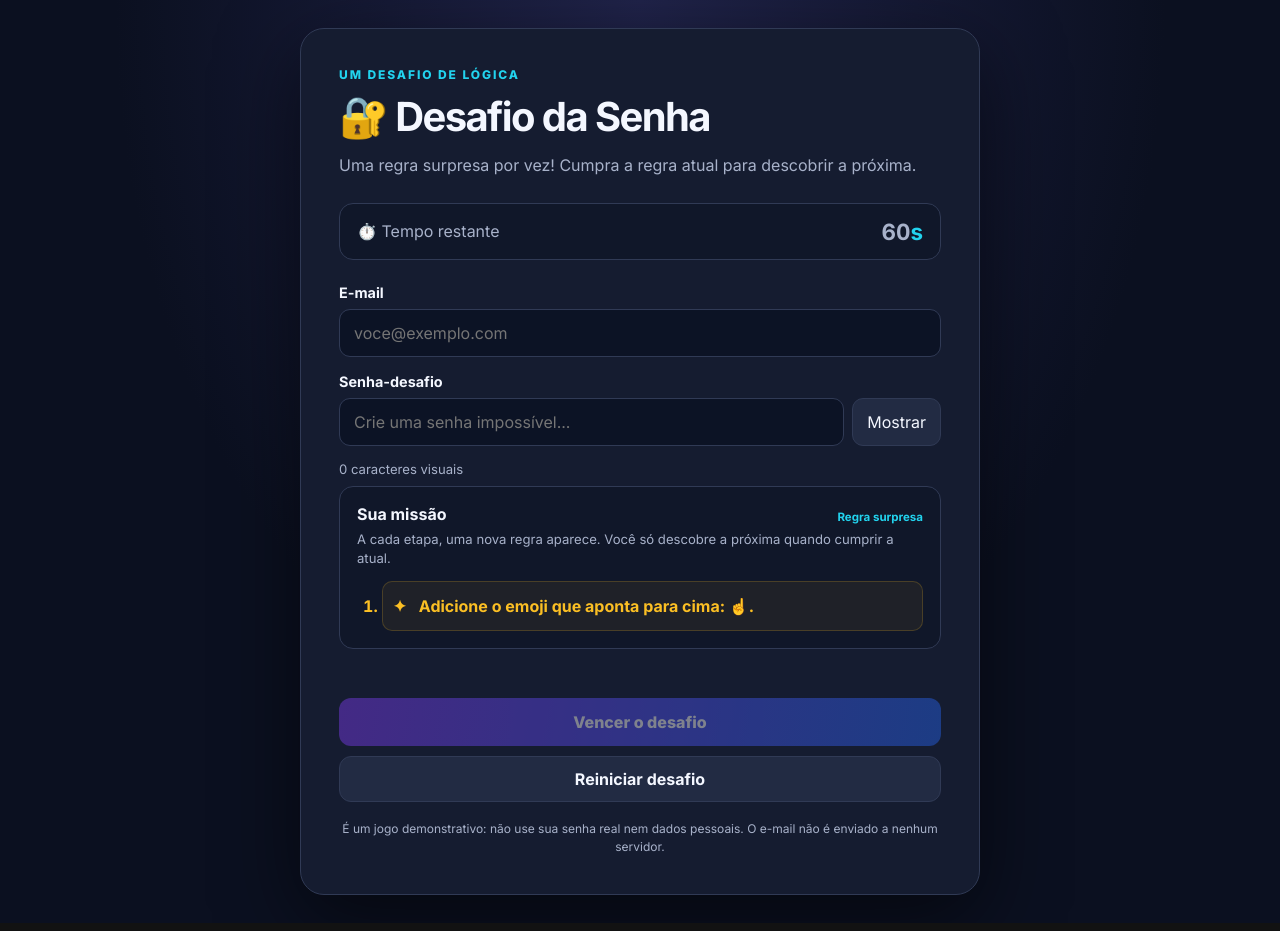
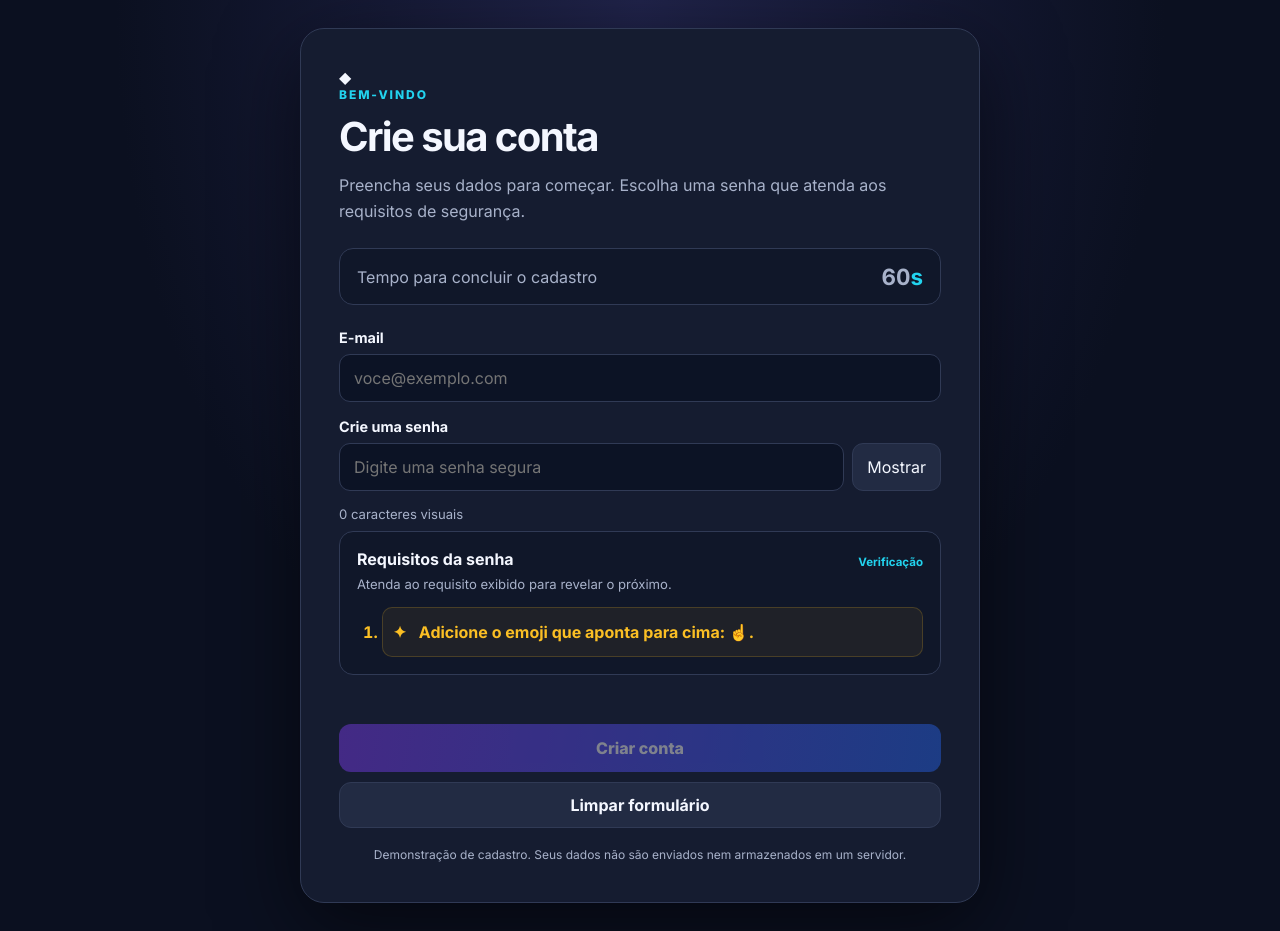
Before and after one commit to jphs682/desafio, a plain HTML site: page index.html in a window 1280 px wide. Drawn offline with Linux system fonts and the light colour scheme.

Commit message:
Transforma tela em formulário de criação de conta

```diff
--- a/index.html
+++ b/index.html
@@ -3,7 +3,7 @@
 <head>
   <meta charset="utf-8">
   <meta name="viewport" content="width=device-width, initial-scale=1">
-  <meta name="description" content="Cumpra as 16 regras antes que o tempo acabe.">
+  <meta name="description" content="Crie sua conta e escolha uma senha segura.">
   <meta name="theme-color" content="#0b1020">
   <title>Desafio da Senha 🔐</title>
   <link rel="stylesheet" href="style.css">
@@ -12,12 +12,13 @@
 <body>
   <main class="page">
     <section class="card" id="cartao" aria-labelledby="titulo">
-      <p class="eyebrow">UM DESAFIO DE LÓGICA</p>
-      <h1 id="titulo">🔐 Desafio da Senha</h1>
-      <p class="intro">Uma regra surpresa por vez! Cumpra a regra atual para descobrir a próxima.</p>
+      <div class="brand-mark" aria-hidden="true">◆</div>
+      <p class="eyebrow">BEM-VINDO</p>
+      <h1 id="titulo">Crie sua conta</h1>
+      <p class="intro">Preencha seus dados para começar. Escolha uma senha que atenda aos requisitos de segurança.</p>
 
       <div class="timer" id="cronometro" aria-live="off">
-        <span>⏱️ Tempo restante</span>
+        <span>Tempo para concluir o cadastro</span>
         <strong><span id="tempo">60</span>s</strong>
       </div>
 
@@ -25,35 +26,35 @@
         <label for="email">E-mail</label>
         <input id="email" type="email" autocomplete="email" placeholder="voce@exemplo.com" required>
 
-        <label for="senha">Senha-desafio</label>
+        <label for="senha">Crie uma senha</label>
         <div class="password-row">
           <input id="senha" type="password" inputmode="text" autocomplete="off"
             autocapitalize="off" autocorrect="off" spellcheck="false" enterkeyhint="done"
-            placeholder="Crie uma senha impossível..." aria-label="Senha-desafio" required>
+            placeholder="Digite uma senha segura" aria-label="Senha-desafio" required>
           <button class="toggle" id="toggle-senha" type="button" aria-label="Mostrar senha" aria-controls="senha" aria-pressed="false">Mostrar</button>
         </div>
 
         <div class="stats">
-          <span id="contador-caracteres">0 caracteres visuais</span>
+          <span id="contador-caracteres" class="sr-only">0 caracteres visuais</span>
         </div>
 
         <section class="rules-panel" aria-labelledby="missao">
           <div class="rules-heading">
-            <h2 id="missao">Sua missão</h2>
-            <span class="shuffle-status" id="shuffle-status">Regra surpresa</span>
+            <h2 id="missao">Requisitos da senha</h2>
+            <span class="shuffle-status" id="shuffle-status">Verificação</span>
           </div>
-          <p class="rules-hint">A cada etapa, uma nova regra aparece. Você só descobre a próxima quando cumprir a atual.</p>
+          <p class="rules-hint">Atenda ao requisito exibido para revelar o próximo.</p>
           <ol id="lista-regras">
             <li>Uma regra surpresa será revelada...</li>
           </ol>
         </section>
 
         <p id="mensagem" class="message" role="status" aria-live="polite"></p>
-        <button class="submit" id="entrar" type="submit" disabled>Vencer o desafio</button>
-        <button class="secondary" id="reiniciar" type="button">Reiniciar desafio</button>
+        <button class="submit" id="entrar" type="submit" disabled>Criar conta</button>
+        <button class="secondary" id="reiniciar" type="button">Limpar formulário</button>
       </form>
 
-      <p class="footnote">É um jogo demonstrativo: não use sua senha real nem dados pessoais. O e-mail não é enviado a nenhum servidor.</p>
+      <p class="footnote">Demonstração de cadastro. Seus dados não são enviados nem armazenados em um servidor.</p>
     </section>
   </main>
 </body>
```
